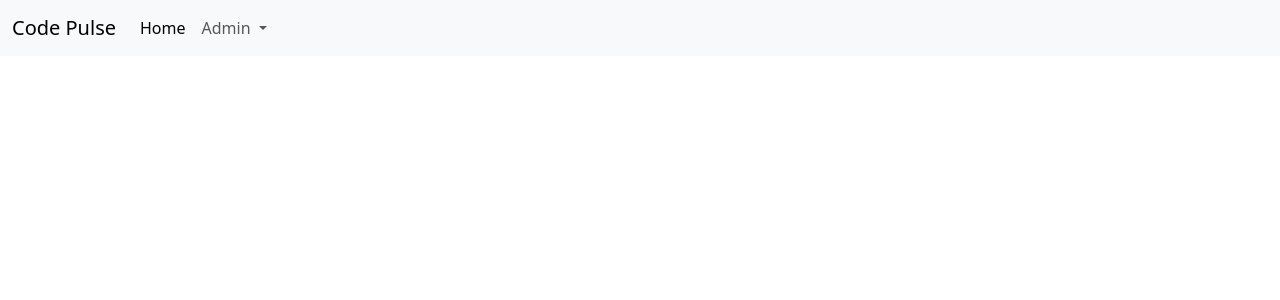
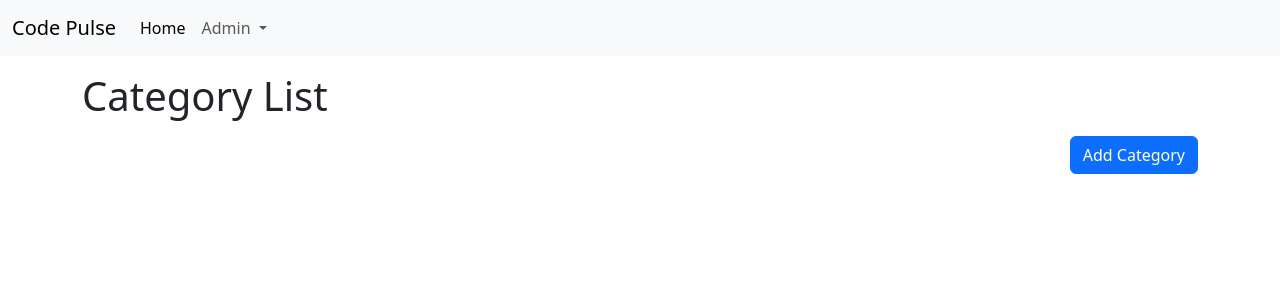
Before and after one commit to GuicesarS/CodePulse.API, an Angular app in the folder src/CodePulseUI/CodePulse/: page /admin/categories in a window 1280 px wide. Before the commit this address led to /. Shown: the top 300 px of the page. Built offline with nearby package versions, Linux system fonts and the light colour scheme.

Commit message:
feat: create categories list component and angular routing

```diff
--- a/src/CodePulseUI/CodePulse/src/app/app.routes.ts
+++ b/src/CodePulseUI/CodePulse/src/app/app.routes.ts
@@ -1,3 +1,9 @@
 import { Routes } from '@angular/router';
+import { CategoryList } from './features/category/category-list/category-list';
 
-export const routes: Routes = [];
+export const routes: Routes = [
+    {
+        path: 'admin/categories',    // URL path for categories page
+        component: CategoryList      // Component to display when visiting the path
+    }
+];
--- a/src/CodePulseUI/CodePulse/src/app/core/components/navbar/navbar.html
+++ b/src/CodePulseUI/CodePulse/src/app/core/components/navbar/navbar.html
@@ -15,7 +15,12 @@
             Admin
           </a>
           <ul class="dropdown-menu">
-            <li><a class="dropdown-item" href="#">Categories</a></li>
+              <!-- Link to categories page - matches the route path
+
+                <a href="admin/categories">Categories</a>: Reloads the entire page (like traditional HTML)
+
+               [routerLink]: Browse without reloading the page (Single Page Application)-->
+            <li><a class="dropdown-item" [routerLink]="['admin','categories']">Categories</a></li>
           </ul>
         </li>
       </ul>
--- a/src/CodePulseUI/CodePulse/src/app/core/components/navbar/navbar.ts
+++ b/src/CodePulseUI/CodePulse/src/app/core/components/navbar/navbar.ts
@@ -1,8 +1,9 @@
 import { Component } from '@angular/core';
+import { RouterLink } from '@angular/router';
 
 @Component({
   selector: 'app-navbar',
-  imports: [],
+  imports: [RouterLink], // Import RouterLink for navigation
   templateUrl: './navbar.html',
   styleUrl: './navbar.css',
 })
--- /dev/null
+++ b/src/CodePulseUI/CodePulse/src/app/features/category/category-list/category-list.html
@@ -0,0 +1,8 @@
+<div class="container">
+
+    <h1 class="mt-3">Category List</h1>
+
+    <div class="d-flex justify-content-end mt-3">
+        <a href="" class="btn btn-primary">Add Category</a>
+    </div>
+</div>
--- /dev/null
+++ b/src/CodePulseUI/CodePulse/src/app/features/category/category-list/category-list.ts
@@ -0,0 +1,11 @@
+import { Component } from '@angular/core';
+
+@Component({
+  selector: 'app-category-list',
+  imports: [],
+  templateUrl: './category-list.html',
+  styleUrl: './category-list.css',
+})
+export class CategoryList {
+
+}
```
Also changed, not shown: src/CodePulseUI/CodePulse/src/app/features/category/category-list/category-list.css (added), 1 other file (tests, documents, lock files or other folders).
